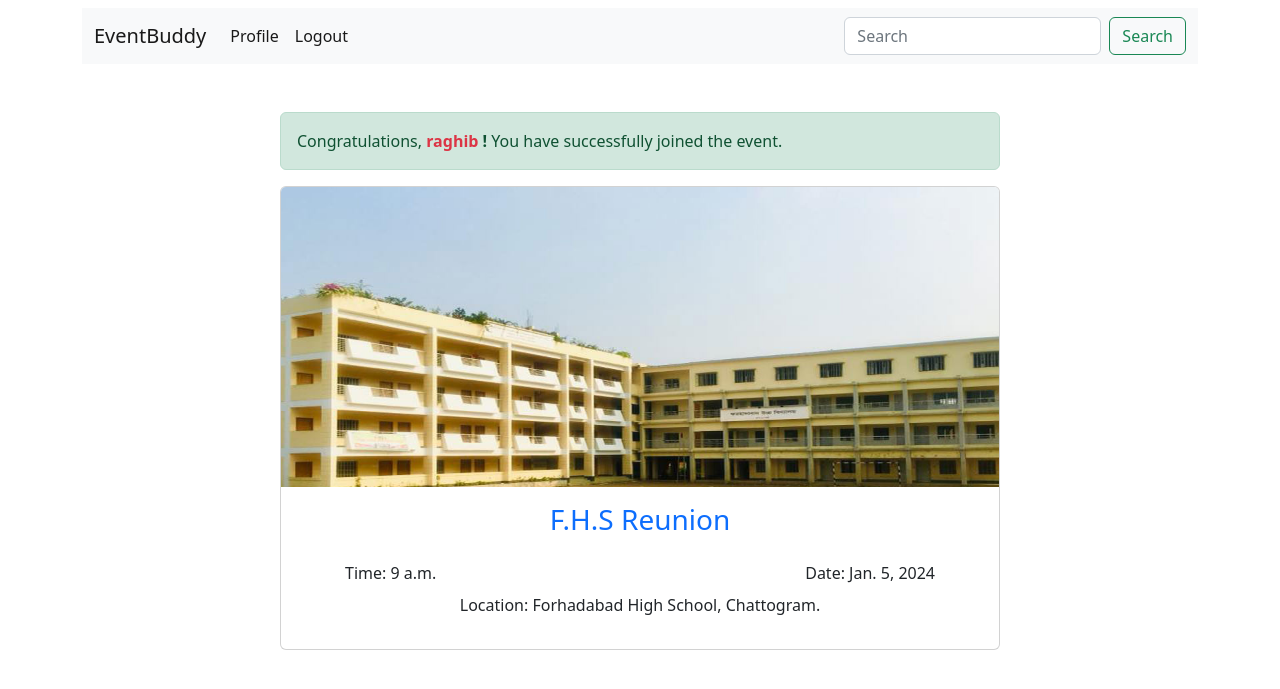
After one commit to Raghib6/Event-Registration-System, a Django app: page /join-event/1/ in a window 1280 px wide. The commit adds this page. Shown: the top 689 px of the page. Run offline with Django 5.2, Linux system fonts and the light colour scheme; a user stored in the database is signed in; data comes from the database, SQL or seed files in the repository; both versions use the stored data as it was after the commit.

Commit message:
Implemented Event Joining Funcitionality with Authentication and Authorizations Checks

```diff
--- a/event_app/urls.py
+++ b/event_app/urls.py
@@ -7,4 +7,5 @@ urlpatterns = [
     path("login/", views.login, name="login"),
     path("logout/", views.logout, name="logout"),
     path("event/<int:id>/", views.event_details, name="event_details"),
+    path("join-event/<int:id>/", views.join_event, name="join_event"),
 ]
--- a/event_app/views.py
+++ b/event_app/views.py
@@ -7,6 +7,7 @@ from django.contrib.auth.decorators import login_required
 from .decorators import unauthenticated_user
 from .models import Event, EventRegistration
 from datetime import datetime, timedelta
+from django.shortcuts import get_object_or_404
 
 
 def index(request):
@@ -48,6 +49,25 @@ def event_details(request, id):
     return render(request, "event_details.html", context)
 
 
+@login_required(login_url="login")
+def join_event(request, id):
+    user = request.user
+    event = get_object_or_404(Event, id=id)
+    try:
+        if (
+            event.available_slots > 0
+            and not EventRegistration.objects.filter(user=user, event=event).exists()
+        ):
+            er = EventRegistration.objects.create(user=user, event=event)
+            event.available_slots -= 1
+            event.save()
+            return render(request, "success.html", {"user": user, "event": event})
+        else:
+            return redirect(f"/event/{event.id}")
+    except Event.DoesNotExist:
+        pass
+
+
 @unauthenticated_user
 def signup(request):
     form = UserSignUpForm()
--- a/templates/event_details.html
+++ b/templates/event_details.html
@@ -47,9 +47,10 @@
                         <h4 class='text-center text-danger'>No Slots Available</h4>
                         {% elif last_date >= current_date  %}
                         <div class="d-grid gap-2">
-                            <button class="btn btn-primary" type="button">Join</button>
                             {% if joined %}
-                            <button class="btn btn-danger" type="button">Cancel Event</button>
+                                <button class="btn btn-danger" type="button">Leave Event</button>
+                            {% else %}
+                                <a href="{% url "join_event" event.id %}" class="btn btn-primary" role="button">Join Event</a>
                             {% endif %}
                         </div>
                         {% elif event.date < current_date %}
--- /dev/null
+++ b/templates/success.html
@@ -0,0 +1,30 @@
+{% extends "base.html" %}
+{% block content %}
+
+<div class="container mt-5">
+    <div class="row">
+        <div class="col-md-8 offset-md-2">
+            <div class="alert alert-success" role="alert">
+                <span>Congratulations, <span class="text-danger"><b>{{user.username}}</b></span> <b>!</b> You have successfully joined the event.</span>
+              </div>
+        </div>
+        <div class="col-md-8 offset-md-2">
+            <div class="card">
+                <img src="{{ event.image.url }}" class="card-img-top" style="height: 300px; object-fit: cover;" alt="Event Image">
+                <div class="card-body">
+                    <h3 class="card-title text-primary text-center mb-4">{{ event.title }}</h3>
+                    <div class="d-flex justify-content-between mb-2">
+                        <div class="text-start ms-5">
+                            <span class="text-dark">Time: {{event.time}}</span>
+                        </div>
+                        <div class="text-end me-5">
+                            <span class="text-dark">Date: {{event.date}}</span>
+                        </div>
+                    </div>
+                    <p class="text-center mt-2">Location: {{event.location}}</p>
+                </div>
+            </div>
+        </div>
+    </div>
+</div>
+{% endblock content %}
```
Also changed, not shown: db.sqlite3.
